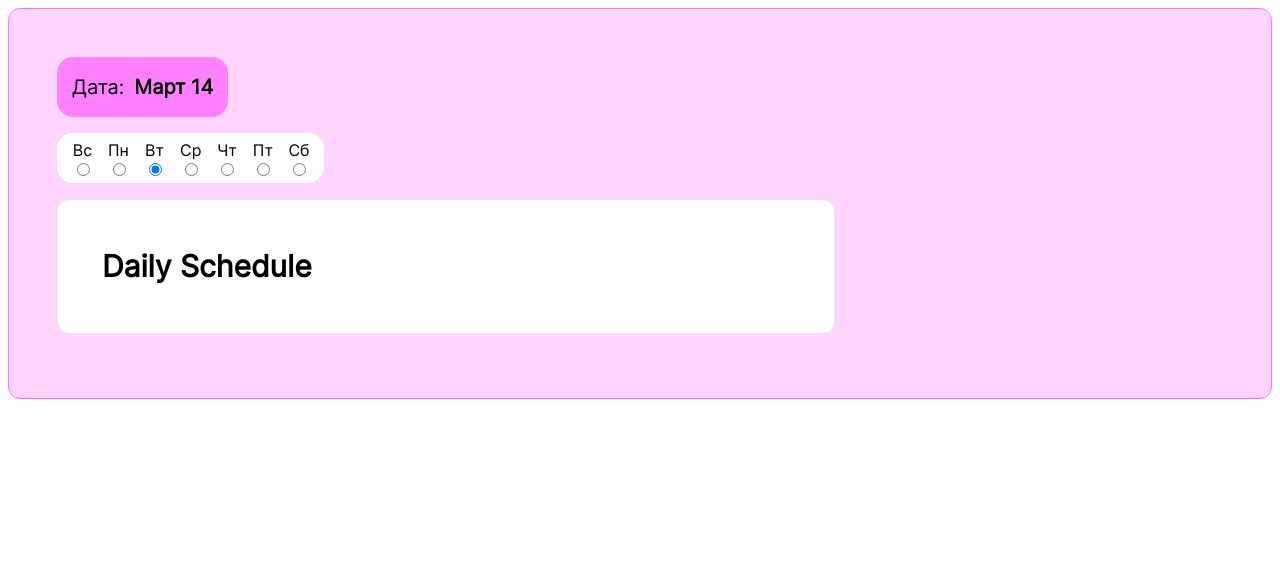
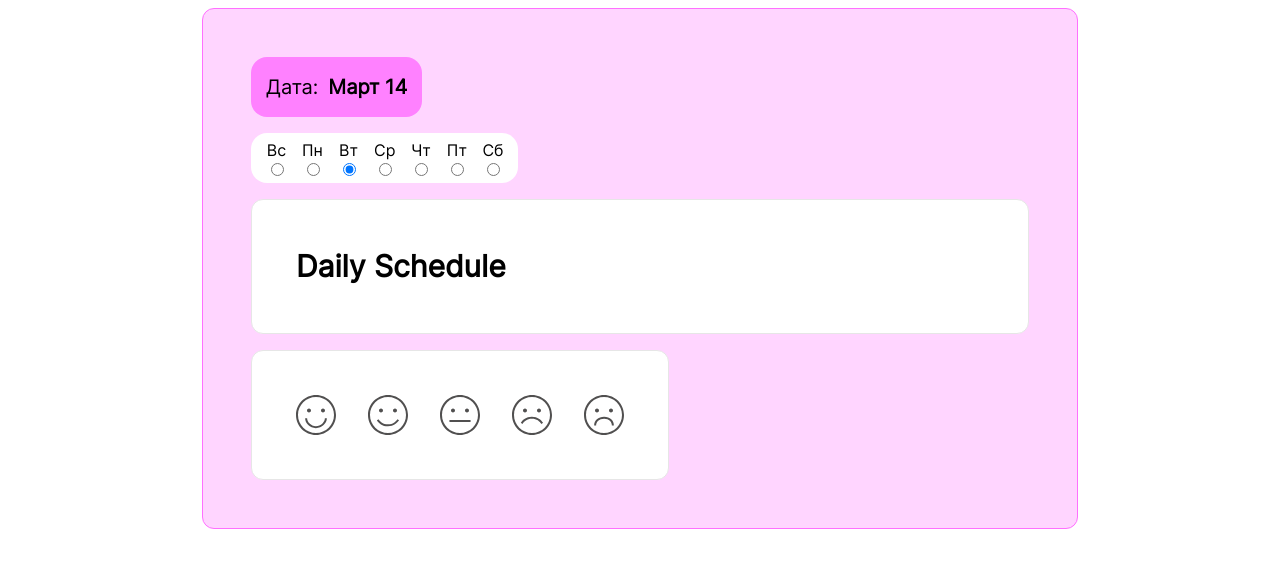
Before and after one commit to Nastya125/todo_webpack, a website built with webpack: page src/template.html in a window 1280 px wide. Built offline with nearby package versions, Linux system fonts and the light colour scheme; no server answers.

Commit message:
moodIndicator

```diff
--- /dev/null
+++ b/src/images/index.js
@@ -0,0 +1,13 @@
+import ReallySad from "./ReallySad.svg";
+import Sad from "./Sad.svg";
+import Fine from "./Fine.svg";
+import Content from "./Content.svg";
+import Happy from "./Happy.svg";
+
+export {
+    ReallySad,
+    Sad,
+    Fine,
+    Content,
+    Happy
+}
--- a/src/index.js
+++ b/src/index.js
@@ -2,7 +2,8 @@ import '@/styles/index.scss';
 import headerDate from '@/js/headerDate';
 import weekList from '@/js/weekList';
 import taskList from '@/js/taskList';
+import moodIndicator from '@/js/moodIndicator';
 
 
 const app = document.querySelector('#root')
-app.append(headerDate, weekList, taskList)
+app.append(headerDate, weekList, taskList, moodIndicator)
--- /dev/null
+++ b/src/js/moodIndicator.js
@@ -0,0 +1,18 @@
+import * as moodImages from '@/images/index';
+
+function createMoodIndicator(image) {
+    const img = document.createElement('img');
+    img.classList.add('img');
+    img.src = image;
+    return img;
+}
+
+const moodIndicator = document.createElement("div");
+moodIndicator.classList.add('mood-indicator');
+moodIndicator.append(createMoodIndicator(moodImages.ReallySad));
+moodIndicator.append(createMoodIndicator(moodImages.Sad));
+moodIndicator.append(createMoodIndicator(moodImages.Fine));
+moodIndicator.append(createMoodIndicator(moodImages.Content));
+moodIndicator.append(createMoodIndicator(moodImages.Happy));
+
+export default moodIndicator;
--- /dev/null
+++ b/src/styles/_moodIndicator.scss
@@ -0,0 +1,17 @@
+.mood-indicator {
+    width: 416px;
+    height: 128px;
+    background: white;
+    border: 1px solid #e6e6e6;
+    border-radius: 12px;
+    display: flex;
+    flex-direction: row-reverse;
+    gap: 32px;
+    justify-content: center;
+    align-items: center;
+    .img {
+        width: 40px;
+        height: 40px;
+
+    }
+}
--- a/src/styles/_scaffolding.scss
+++ b/src/styles/_scaffolding.scss
@@ -6,6 +6,8 @@ html {
   margin: 0;
   padding: 0;
   box-sizing: border-box;
+  display: flex;
+  justify-content: center;
 }
 
 body {
--- a/src/styles/index.scss
+++ b/src/styles/index.scss
@@ -8,3 +8,4 @@
 @import 'headerDate';
 @import 'weekList';
 @import 'taskList';
+@import 'moodIndicator';
```
Also changed, not shown: src/images/Content.svg (added), src/images/Fine.svg (added), src/images/Happy.svg (added), src/images/ReallySad.svg (added), src/images/Sad.svg (added), 1 other file.
